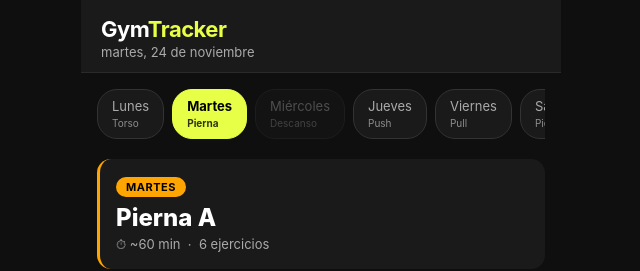
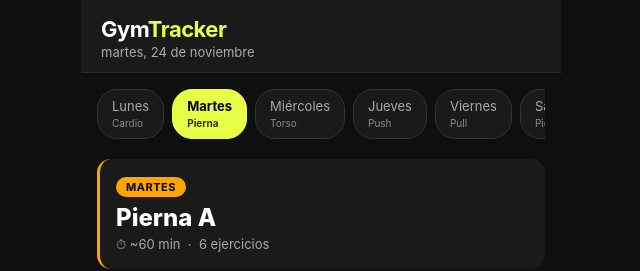
Before and after one commit to rubcn94/Gym-Tracker, a plain HTML site: page index.html in a window 1280 px wide. Shown: the top 271 px of the page, 319-959 px from the left. Drawn offline with nearby package versions, Linux system fonts and the light colour scheme.

Commit message:
Lunes cardio (intervalos en cinta) y miércoles torso
Co-Authored-By: Claude Sonnet 5.5 <noreply@anthropic.com>
Claude-Session: https://claude.ai/code/session_017xxD4LDUFC7xduoNDcNWPh

```diff
--- a/index.html
+++ b/index.html
@@ -362,68 +362,12 @@ const DEFAULT_PLAN = {
   },
   "1": {
     "name": "Lunes",
-    "type": "workout",
-    "label": "Torso Fuerza + Intervalos",
-    "duration": 85,
-    "color": "#ff4757",
-    "warmup": "5 min bici o elíptica suave + rotaciones de hombro + 2 series de aproximación de press banca (40% y 60%)",
+    "type": "cardio",
+    "label": "Cardio Intervalos en Cinta",
+    "duration": 35,
+    "color": "#1e90ff",
+    "warmup": "5 min caminando a 5-6 km/h en cinta + movilidad de cadera y tobillos",
     "exercises": [
-      {
-        "name": "Press banca",
-        "type": "fuerza",
-        "sets": 3,
-        "reps": "6-8",
-        "rest": 150,
-        "unit": "kg"
-      },
-      {
-        "name": "Dominadas lastradas o jalón",
-        "type": "hipertrofia",
-        "sets": 3,
-        "reps": "6-10",
-        "rest": 120,
-        "unit": "kg+"
-      },
-      {
-        "name": "Press inclinado con mancuernas",
-        "type": "hipertrofia",
-        "sets": 3,
-        "reps": "8-12",
-        "rest": 90,
-        "unit": "kg"
-      },
-      {
-        "name": "Remo con pecho apoyado",
-        "type": "hipertrofia",
-        "sets": 3,
-        "reps": "8-12",
-        "rest": 90,
-        "unit": "kg"
-      },
-      {
-        "name": "Elevaciones laterales",
-        "type": "acabado",
-        "sets": 3,
-        "reps": "12-20",
-        "rest": 60,
-        "unit": "kg"
-      },
-      {
-        "name": "Curl de bíceps",
-        "type": "acabado",
-        "sets": 2,
-        "reps": "10-12",
-        "rest": 60,
-        "unit": "kg"
-      },
-      {
-        "name": "Tríceps en polea",
-        "type": "acabado",
-        "sets": 2,
-        "reps": "10-12",
-        "rest": 60,
-        "unit": "kg"
-      },
       {
         "name": "Intervalos en cinta",
         "type": "cardio",
@@ -435,6 +379,14 @@ const DEFAULT_PLAN = {
           "speed": 8,
           "incline": 1
         }
+      },
+      {
+        "name": "Movilidad y estiramientos",
+        "type": "movilidad",
+        "sets": 1,
+        "reps": "10 min",
+        "rest": 0,
+        "unit": "min"
       }
     ]
   },
@@ -498,9 +450,69 @@ const DEFAULT_PLAN = {
   },
   "3": {
     "name": "Miércoles",
-    "type": "rest",
-    "label": "Descanso Total",
-    "color": "#bf5af2"
+    "type": "workout",
+    "label": "Torso Fuerza + Volumen",
+    "duration": 60,
+    "color": "#ff4757",
+    "warmup": "5 min bici o elíptica suave + rotaciones de hombro + 2 series de aproximación de press banca (40% y 60%)",
+    "exercises": [
+      {
+        "name": "Press banca",
+        "type": "fuerza",
+        "sets": 3,
+        "reps": "6-8",
+        "rest": 150,
+        "unit": "kg"
+      },
+      {
+        "name": "Dominadas lastradas o jalón",
+        "type": "hipertrofia",
+        "sets": 3,
+        "reps": "6-10",
+        "rest": 120,
+        "unit": "kg+"
+      },
+      {
+        "name": "Press inclinado con mancuernas",
+        "type": "hipertrofia",
+        "sets": 3,
+        "reps": "8-12",
+        "rest": 90,
+        "unit": "kg"
+      },
+      {
+        "name": "Remo con pecho apoyado",
+        "type": "hipertrofia",
+        "sets": 3,
+        "reps": "8-12",
+        "rest": 90,
+        "unit": "kg"
+      },
+      {
+        "name": "Elevaciones laterales",
+        "type": "acabado",
+        "sets": 3,
+        "reps": "12-20",
+        "rest": 60,
+        "unit": "kg"
+      },
+      {
+        "name": "Curl de bíceps",
+        "type": "acabado",
+        "sets": 2,
+        "reps": "10-12",
+        "rest": 60,
+        "unit": "kg"
+      },
+      {
+        "name": "Tríceps en polea",
+        "type": "acabado",
+        "sets": 2,
+        "reps": "10-12",
+        "rest": 60,
+        "unit": "kg"
+      }
+    ]
   },
   "4": {
     "name": "Jueves",
--- a/sw.js
+++ b/sw.js
@@ -1,5 +1,5 @@
 // Service Worker para GymTracker PWA
-const CACHE_NAME = 'gymtracker-v15';
+const CACHE_NAME = 'gymtracker-v16';
 const STATIC_ASSETS = [
   './manifest.json',
   './icon-192.png',
```
